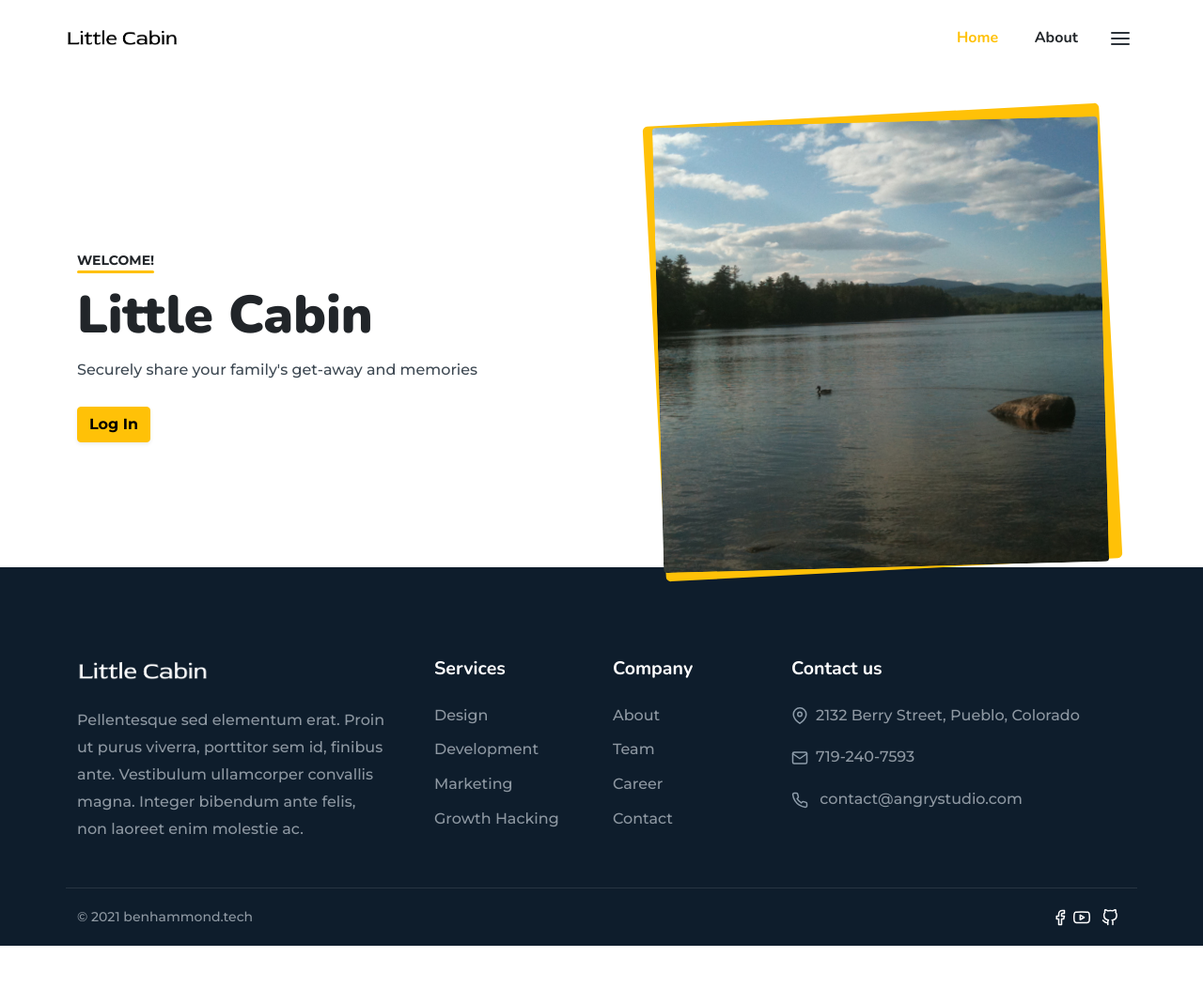
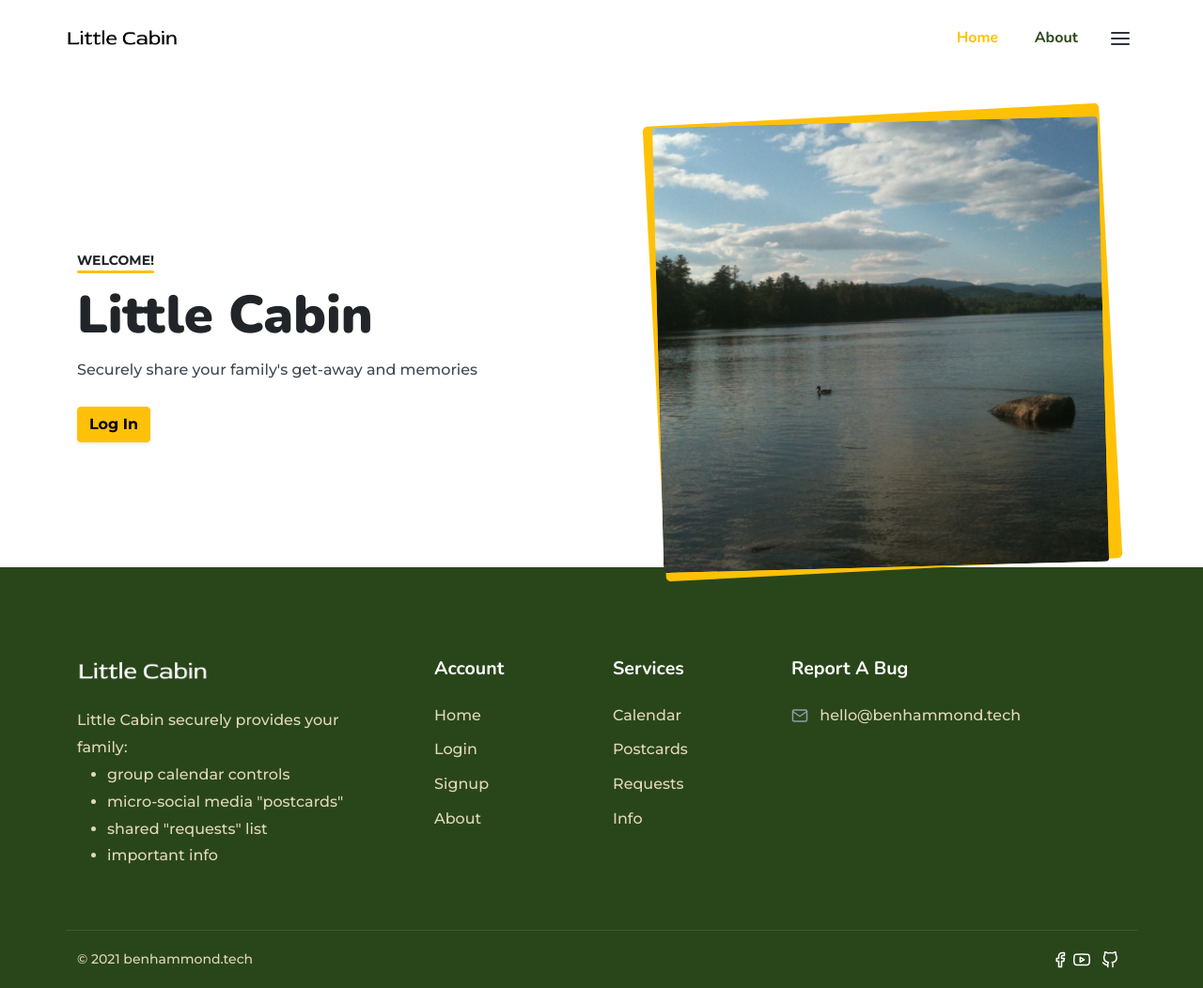
Before and after one commit to benhammondmusic/littlecabin, a Django app: page / in a window 1280 px wide. Shown: the whole page at 94% size. Before the commit the page ends 1007 px from the top, so only its background shows below. Run offline with Django 3.2, Linux system fonts and the light colour scheme; some libraries are stand-ins or nearby versions.

Commit message:
adds some color ideas

```diff
--- a/main_app/static/assets/css/style.css
+++ b/main_app/static/assets/css/style.css
@@ -6,16 +6,46 @@ Theme URL - https://angrystudio.com/themes/koka-free-bootstrap-5-website-templat
 Designer Name - Angry Studio
 Designer Website - https://angrystudio.com
 */
-/*-- General Styles--*/
+
+/*-- CSS Variables --*/
+:root {
+  /*
+#29461a
+#638129
+#346d7e
+#6da6b1
+#e1d7bc
+#5E0B15
+*/
+
+  --white: #ffffff;
+  /* --white: #e1d7bc; */
+  --flash: #ffc107;
+  /* --flash: #6da6b1; */
+
+  /* --grey: #8e98a2; */
+  --grey: #e1d7bc;
+  --midgrey: #5f7383;
+  --slate: #3d4852;
+  /* --slate: #29461a; */
+  --dark: #2c333a;
+  /* --dark: #29461a; */
+  --darker: #212529;
+  /* --darker: #29461a; */
+  /* --darkest: #0e1d2c; */
+  --darkest: #29461a;
+}
+
+/*-- General Styles --*/
 body {
-	color: #3d4852;
+  color: var(--slate);
   font-family: 'Montserrat', sans-serif;
   font-weight: 500;
   line-height: 1.8rem;
 }
 ::selection {
-	background: #ffc107;
-	color: #2c333a;
+  background: var(--flash);
+  color: var(--dark);
 }
 ::-webkit-scrollbar {
   width: 10px;
@@ -24,31 +54,36 @@ body {
   box-shadow: inset 0 0 6px rgba(0, 0, 0, 0.3);
 }
 ::-webkit-scrollbar-thumb {
-	background: #0e1d2c;
+  background: var(--darker);
   border-radius: 10px;
 }
-h1,h2,h3,h4,h5,h6 {
+h1,
+h2,
+h3,
+h4,
+h5,
+h6 {
   font-family: 'Nunito', sans-serif;
 }
 .font-nunito {
   font-family: 'Nunito', sans-serif;
 }
 .text-muted {
-	color: #8e98a2 !important;
+  color: var(--grey) !important;
 }
 .bg-dark {
-	background: #0e1d2c !important;
+  background: var(--darkest) !important;
 }
 .narrow {
   max-width: 800px;
 }
 .bg-main {
-	background: #ffc107;
+  background: var(--flash);
 }
 
 .pre-title:after {
   content: '';
-	background: #ffc107;
+  background: var(--flash);
   border-radius: 5px;
   height: 3.5px;
   width: 100%;
@@ -94,22 +129,22 @@ h1,h2,h3,h4,h5,h6 {
   max-width: 120px;
 }
 .primary-nav .navbar-nav .nav-link {
-	color: #212529;
+  color: var(--darkest);
   font-weight: 500;
   padding-right: 1.2rem;
   padding-left: 1.2rem;
 }
 .primary-nav .navbar-nav .nav-link.active,
-.primary-nav .navbar-nav .nav-link:hover{
-    color:#ffc107;
+.primary-nav .navbar-nav .nav-link:hover {
+  color: var(--flash);
 }
 .dropdown-item {
-	padding: .5rem 1rem;
+  padding: 0.5rem 1rem;
 }
 
 /*--Off Canvas menu --*/
 .open-sidenav:focus {
-	outline: none
+  outline: none;
 }
 .sidenav {
   height: 100%;
@@ -285,11 +320,11 @@ h1,h2,h3,h4,h5,h6 {
 
 /*--Footer --*/
 .footer a {
-	color: #8e98a2;
-	text-decoration: none
+  color: var(--grey);
+  text-decoration: none;
 }
 .footer a:hover {
-	color: #fff;
+  color: var(--white);
 }
 .footer-logo {
   max-width: 140px;
--- a/main_app/templates/base.html
+++ b/main_app/templates/base.html
@@ -652,37 +652,47 @@
           <div class="col-12 col-sm-12 col-md-12 col-lg-4">
             <div class="footer-col mt-5 pe-4">
               <img src="{% static 'assets/images/logo-2-white.png' %}" class="footer-logo mb-4" alt="Little Cabing Logo" />
-              <p class="mb-0">Pellentesque sed elementum erat. Proin ut purus viverra, porttitor sem id, finibus ante. Vestibulum ullamcorper convallis magna. Integer bibendum ante felis, non laoreet enim molestie ac.</p>
+              <p class="mb-0">Little Cabin securely provides your family:</p>
+              <ul>
+                <li>group calendar controls</li>
+                <li>micro-social media "postcards"</li>
+                <li>shared "requests" list</li>
+                <li>important info</li>
+              </ul>
+            </div>
+          </div>
+
+          <div class="col-12 col-sm-6 col-md-4 col-lg-2">
+            <div class="footer-col mt-5">
+              <h3 class="footer-title text-white mb-4">Account</h3>
+              <ul class="list-unstyled mb-0">
+                <li class="mb-2"><a href="#">Home</a></li>
+                <li class="mb-2"><a href="#">Login</a></li>
+                <li class="mb-2"><a href="#">Signup</a></li>
+                <li class="mb-0"><a href="#">About</a></li>
+              </ul>
             </div>
           </div>
           <div class="col-12 col-sm-6 col-md-4 col-lg-2">
             <div class="footer-col mt-5">
               <h3 class="footer-title text-white mb-4">Services</h3>
               <ul class="list-unstyled mb-0">
-                <li class="mb-2"><a href="#">Design</a></li>
-                <li class="mb-2"><a href="#">Development</a></li>
-                <li class="mb-2"><a href="#">Marketing</a></li>
-                <li class="mb-0"><a href="#">Growth Hacking</a></li>
-              </ul>
-            </div>
-          </div>
-          <div class="col-12 col-sm-6 col-md-4 col-lg-2">
-            <div class="footer-col mt-5">
-              <h3 class="footer-title text-white mb-4">Company</h3>
-              <ul class="list-unstyled mb-0">
-                <li class="mb-2"><a href="#">About</a></li>
-                <li class="mb-2"><a href="#">Team</a></li>
-                <li class="mb-2"><a href="#">Career</a></li>
-                <li class="mb-0"><a href="#">Contact</a></li>
+                <li class="mb-2"><a href="#">Calendar</a></li>
+                <li class="mb-2"><a href="#">Postcards</a></li>
+                <li class="mb-2"><a href="#">Requests</a></li>
+                <li class="mb-0"><a href="#">Info</a></li>
               </ul>
             </div>
           </div>
           <div class="col-12 col-sm-12 col-md-4 col-lg-4">
             <div class="footer-col footer-contact mt-5">
-              <h3 class="footer-title text-white mb-4">Contact us</h3>
+              <h3 class="footer-title text-white mb-4">Report A Bug</h3>
+              {% comment %}
               <div class="mb-3"><img class="me-2" src="{% static 'assets/images/map-pin.svg' %}" /><span>2132 Berry Street, Pueblo, Colorado</span></div>
-              <div class="mb-3"><img class="me-2" src="{% static 'assets/images/mail.svg' %}" /><span>719-240-7593</span></div>
-              <div><img class="me-2" src="{% static 'assets/images/phone.svg' %}" /><span> contact@angrystudio.com</span></div>
+              {% endcomment %} {% comment %}
+              <div class="mb-3"><img class="me-2" src="{% static 'assets/images/phone.svg' %}" /><span>719-240-7593</span></div>
+              {% endcomment %}
+              <div><img class="me-2" src="{% static 'assets/images/mail.svg' %}" /><span> hello@benhammond.tech</span></div>
             </div>
           </div>
         </div>
```
Also changed, not shown: other parts of main_app/static/assets/css/style.css (+25 -25 lines), README.md. Lines whose indentation alone changed are shown as unchanged.
